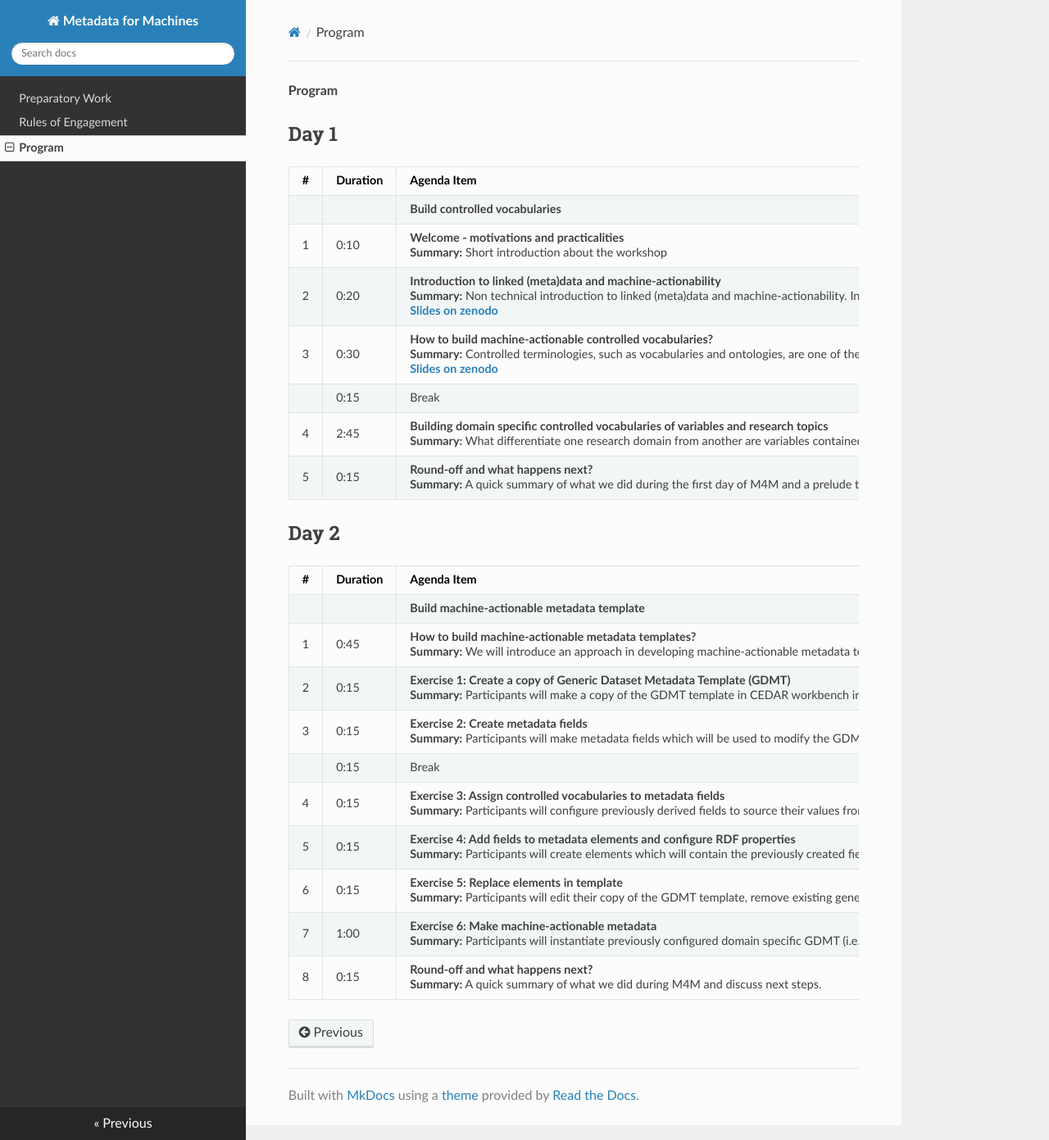
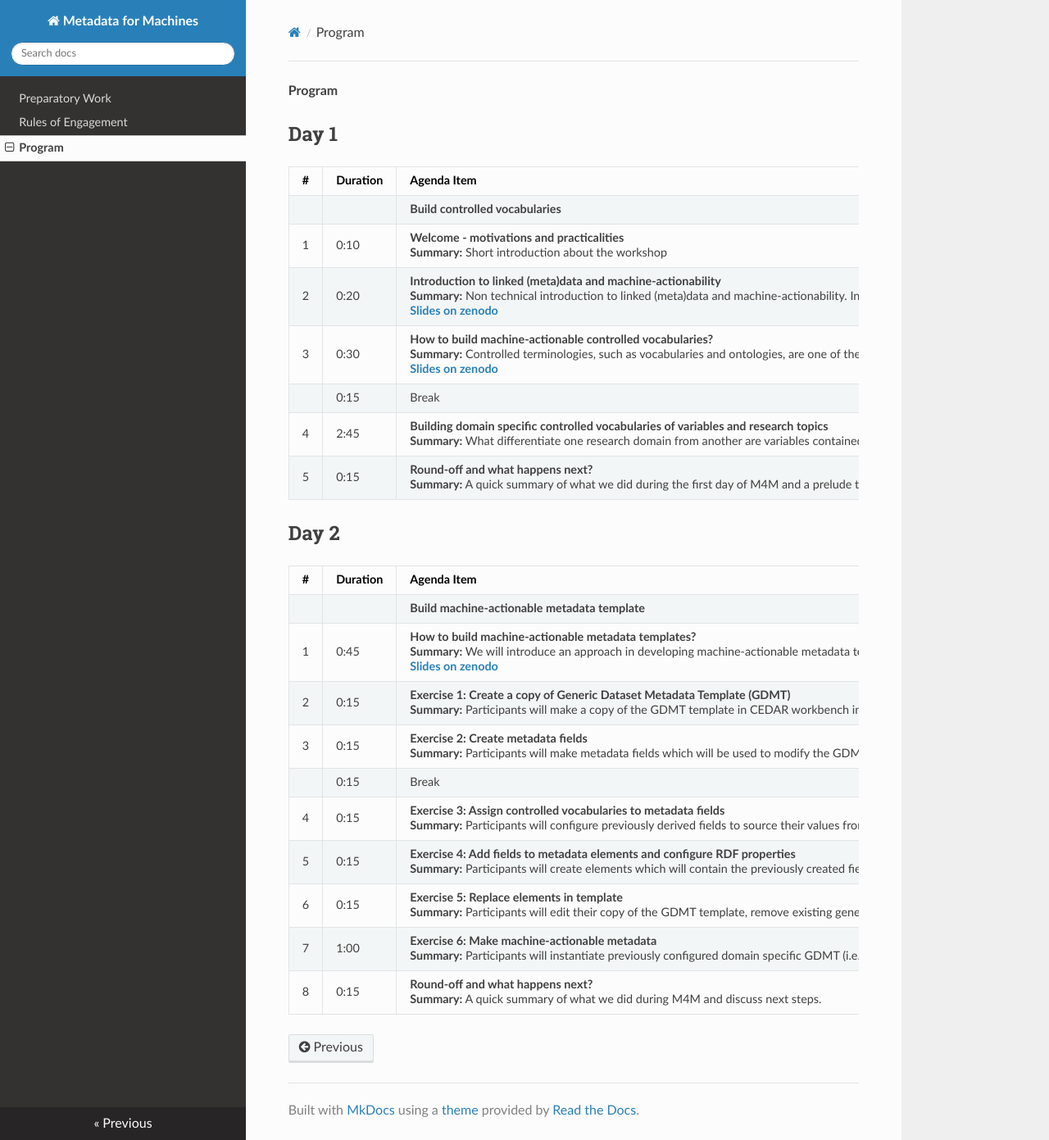
Before and after one commit to Hannah-DK/M4M-DK, an MkDocs documentation site: the page built from docs/Program.md, in a window 1280 px wide and 1391 px high. Shown: the whole window at 82% size. Built offline with MkDocs 1.6.1, drawn with Linux system fonts in a browser that asks for light colours; nearby versions of some CDN libraries.

Commit message:
Update Program.md

```diff
--- a/docs/Program.md
+++ b/docs/Program.md
@@ -6,7 +6,7 @@
 |     |            | **Build controlled vocabularies**                                                                                      |
 | 1   | 0:10       | **Welcome - motivations and practicalities**<br />**Summary:** Short introduction  about the workshop                  |
 | 2   | 0:20       | **Introduction to linked (meta)data and machine-actionability** <br />**Summary:** Non technical introduction to linked (meta)data and machine-actionability. In this presentation we will present and highlight key mechanisms and components that make (meta)data machine-actionable and linked to other resources out in the Web.<br /> [**Slides on zenodo**](https://zenodo.org/record/4462058)|
-| 3   | 0:30       | **How to build machine-actionable controlled vocabularies?** <br />**Summary:** Controlled terminologies, such as vocabularies and ontologies, are one of the most essential components in achieving machine-actionability and (meta)data linking. Without them we are left with free text inputs which are difficult if not impossible to be understood by machines, and often lead to false interpretation by humans. Since often existing controlled terminologies aren’t sufficient to cover needs of particular domains, we will learn how to build them.<br /> [**Slides on zenodo**](https://zenodo.org/record/4621141)|
+| 3   | 0:30       | **How to build machine-actionable controlled vocabularies?** <br />**Summary:** Controlled terminologies, such as vocabularies and ontologies, are one of the most essential components in achieving machine-actionability and (meta)data linking. Without them we are left with free text inputs which are difficult if not impossible to be understood by machines, and often lead to false interpretation by humans. Since often existing controlled terminologies aren’t sufficient to cover needs of particular domains, we will learn how to build them.<br /> [**Slides on zenodo**](https://zenodo.org/record/4705676)|
 |     | 0:15       | Break |
 | 4   | 2:45       | **Building domain specific controlled vocabularies of variables and research topics** <br />**Summary:** What differentiate one research domain from another are variables contained in data and what research topics they are investigating with data. Therefore, in this hands-on exercise we will start to build the corresponding controlled vocabularies and publish them on OntoStack and BioPortal. On the second day we will use these vocabularies to update a generic metadata template to be domain specific.|
 | 5   | 0:15       | **Round-off and what happens next?** <br /> **Summary:** A quick summary of what we did during the first day of M4M and a prelude to day 2 of M4M.|
@@ -16,7 +16,7 @@
 | #   | Duration   | Agenda Item                                                                                                            |
 |:----|:-----------|:-----------------------------------------------------------------------------------------------------------------------|
 |     |            | **Build machine-actionable metadata template**|
-| 1   | 0:45       | **How to build machine-actionable metadata templates?** <br /> **Summary:** We will introduce an approach in developing machine-actionable metadata templates. Also, we will present Generic Dataset Metadata Template (GDMT) as an example of a configurable machine-actionable template. Furthermore, we will show how to configure this template to be domain specific by means of introducing the two vocabularies created in day 1 of M4M. |
+| 1   | 0:45       | **How to build machine-actionable metadata templates?** <br /> **Summary:** We will introduce an approach in developing machine-actionable metadata templates. Also, we will present Generic Dataset Metadata Template (GDMT) as an example of a configurable machine-actionable template. Furthermore, we will show how to configure this template to be domain specific by means of introducing the two vocabularies created in day 1 of M4M. <br /> [**Slides on zenodo**](https://zenodo.org/record/4621141)|
 | 2   | 0:15       | **Exercise 1: Create a copy of Generic Dataset Metadata Template (GDMT)** <br /> **Summary:** Participants will make a copy of the GDMT template in CEDAR workbench in a designated CEDAR folder that will be shared among them.|
 | 3   | 0:15       | **Exercise 2: Create metadata fields** <br /> **Summary:** Participants will make metadata fields which will be used to modify the GDMT template, thus turning it to be domain specific template. Specifically participants will create two fields, one that will be used to configure for domain specific variables and another one for domain specific research topics (i.e. subjects). |
 |     | 0:15       | Break|
```
